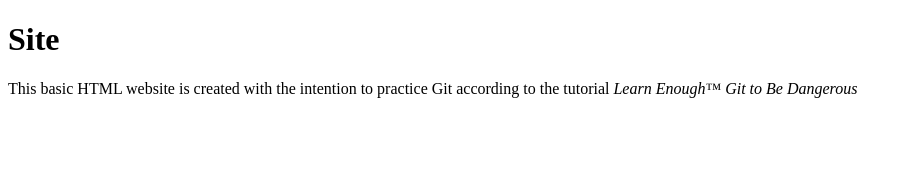
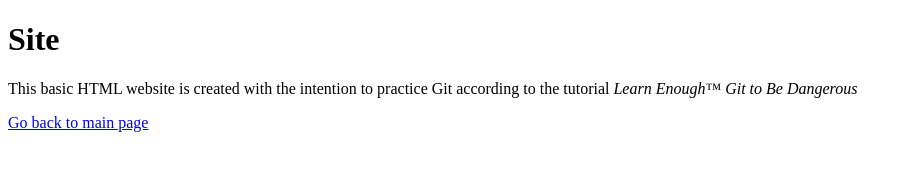
Before and after one commit to Mawga/git-practice, a plain HTML site: page about.html in a window 1280 px wide. Shown: the whole page, without its empty margins (0-912 px from the left). Drawn offline with Linux system fonts and the light colour scheme.

Commit message:
Added link in about.html to go back ton index.html

```diff
--- a/about.html
+++ b/about.html
@@ -8,6 +8,7 @@
 			<p>
 				This basic HTML website is created with the intention to practice Git according to the tutorial <em>Learn Enough™ Git to Be Dangerous</em>
 			</p>
+			<a href="index.html">Go back to main page</a>
 		</body>
 	</head>
 </html>
```
